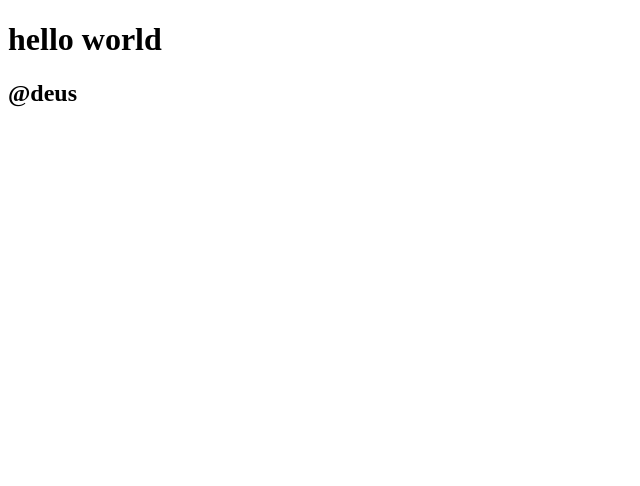
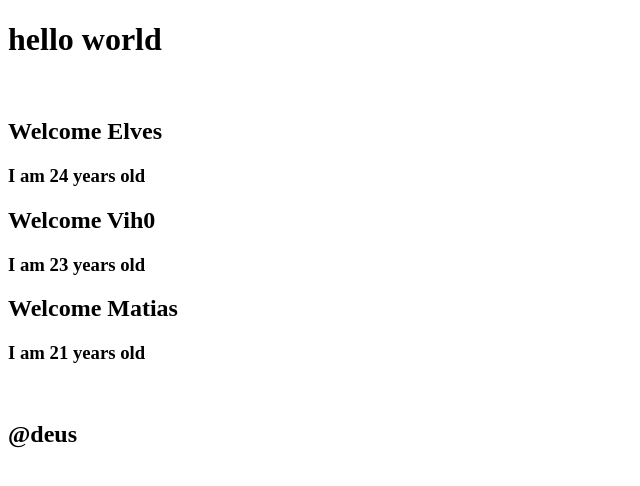
Before and after one commit to ElvesAguiar/reactLessons, a React (Create React App) app: page / in a window 1280 px wide. Shown: the top 486 px of the page, without its empty margins (0-640 px from the left). Built offline with nearby package versions, Linux system fonts and the light colour scheme.

Commit message:
feat: props lesson

```diff
--- a/src/App.js
+++ b/src/App.js
@@ -1,9 +1,31 @@
+
+
+const Bemvindo = (props) => {
+ return(
+  <div>
+
+    <h2>Welcome {props.nome}</h2>
+    <h3>I am {props.idade} years old</h3>
+
+  </div>
+
+ );
+}
 
 
 export default function App(){
   return(
     <div>
       <h1>hello world</h1>
+      <br>
+      </br>
+      <Bemvindo nome="Elves" idade="24"/>
+      <Bemvindo nome = "Vih0" idade="23"/>
+      <Bemvindo nome = "Matias" idade="21"/>
+
+      <br>
+      </br>
+
       <h2>@deus</h2>
     </div>
   );
```
